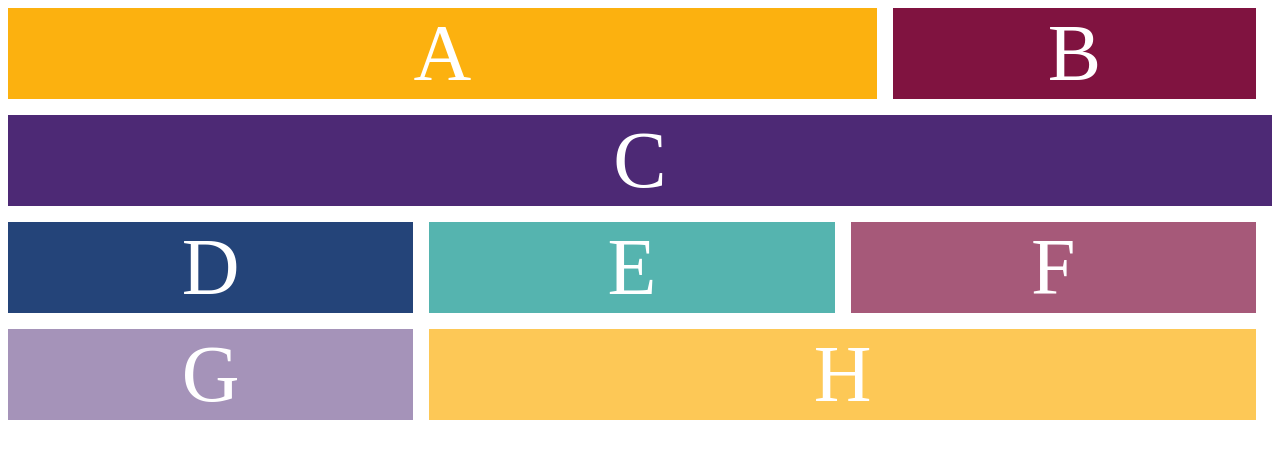
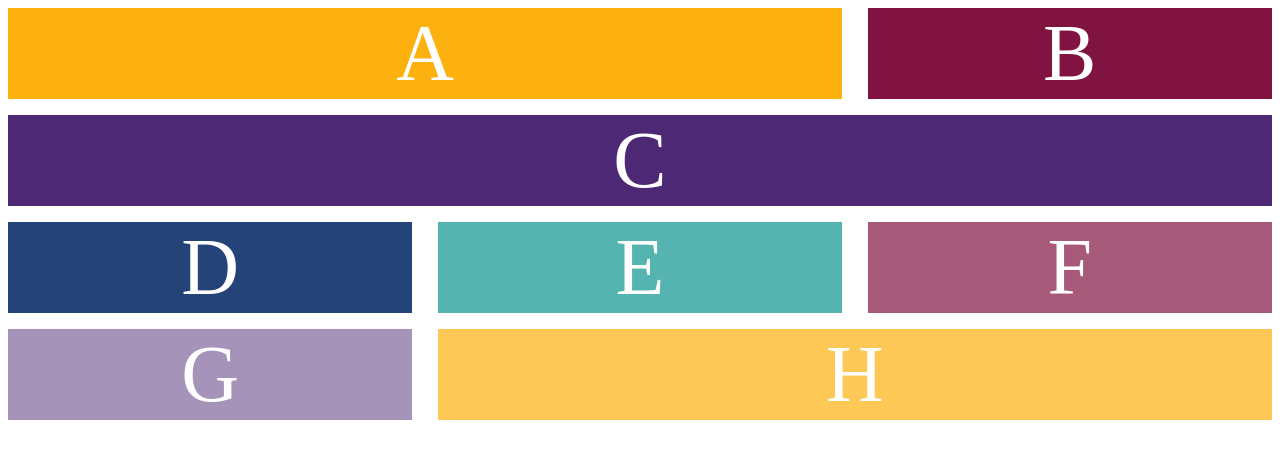
Before and after one commit to dngst/css-layouts, a plain HTML site: page ch1/index.html in a window 1280 px wide. Drawn offline with Linux system fonts and the light colour scheme.

Commit message:
Remove gap

```diff
--- a/ch1/css/style.css
+++ b/ch1/css/style.css
@@ -1,7 +1,3 @@
-:root{
-  --gap: 1rem;
-}
-
 div > div {
   font-size: 5rem;
   text-align: center;
@@ -11,26 +7,31 @@ div > div {
 .wrapper {
   display: flex;
   flex-wrap: wrap;
-  gap: var(--gap);
+  justify-content: space-between;
+  > * {
+    margin-bottom: 1rem;
+  }
+}
+
+.a, .h {
+  flex-basis: 66%;
+}
+
+.b, .d, .e, .f, .g {
+  flex-basis: 32%;
 }
 
 .a {
   background-color: #FCB10F;
-  flex-basis: calc(70% - var(--gap));
 }
 
 .b {
   background-color: #801340;
-  flex-basis: calc(30% - var(--gap));
 }
 
 .c {
   background-color: #4D2975;
   flex-basis: 100%;
-}
-
-.d, .e, .f {
-  flex-basis: calc(33.333% - var(--gap));
 }
 
 .d {
@@ -47,10 +48,8 @@ div > div {
 
 .g {
   background-color: rgba(77, 41, 117, 0.5);
-  flex-basis: calc(33.333% - var(--gap));
 }
 
 .h {
   background-color: rgba(252, 177, 15, 0.7);
-  flex-basis: calc(66.666% - var(--gap));
 }
```
